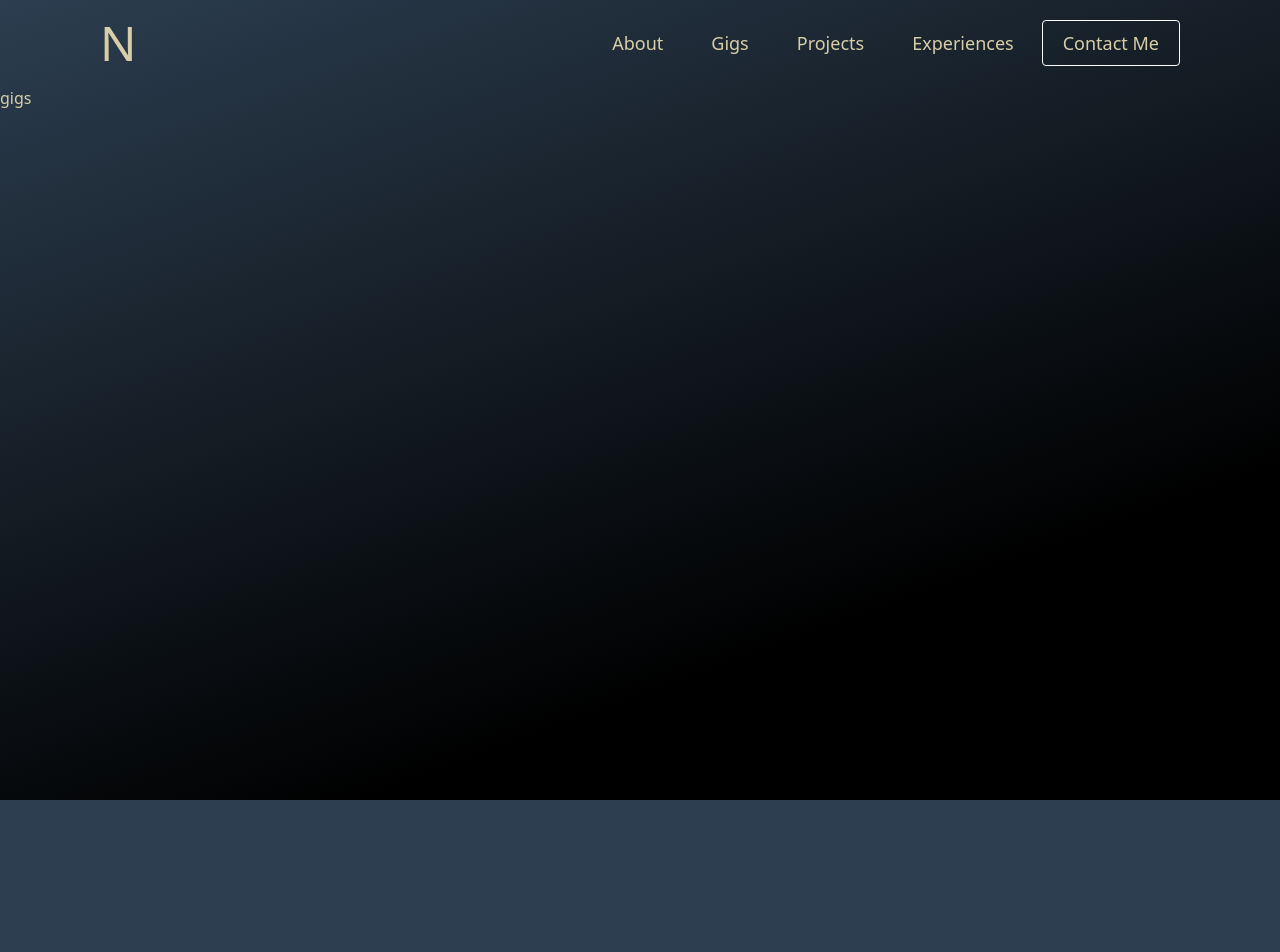
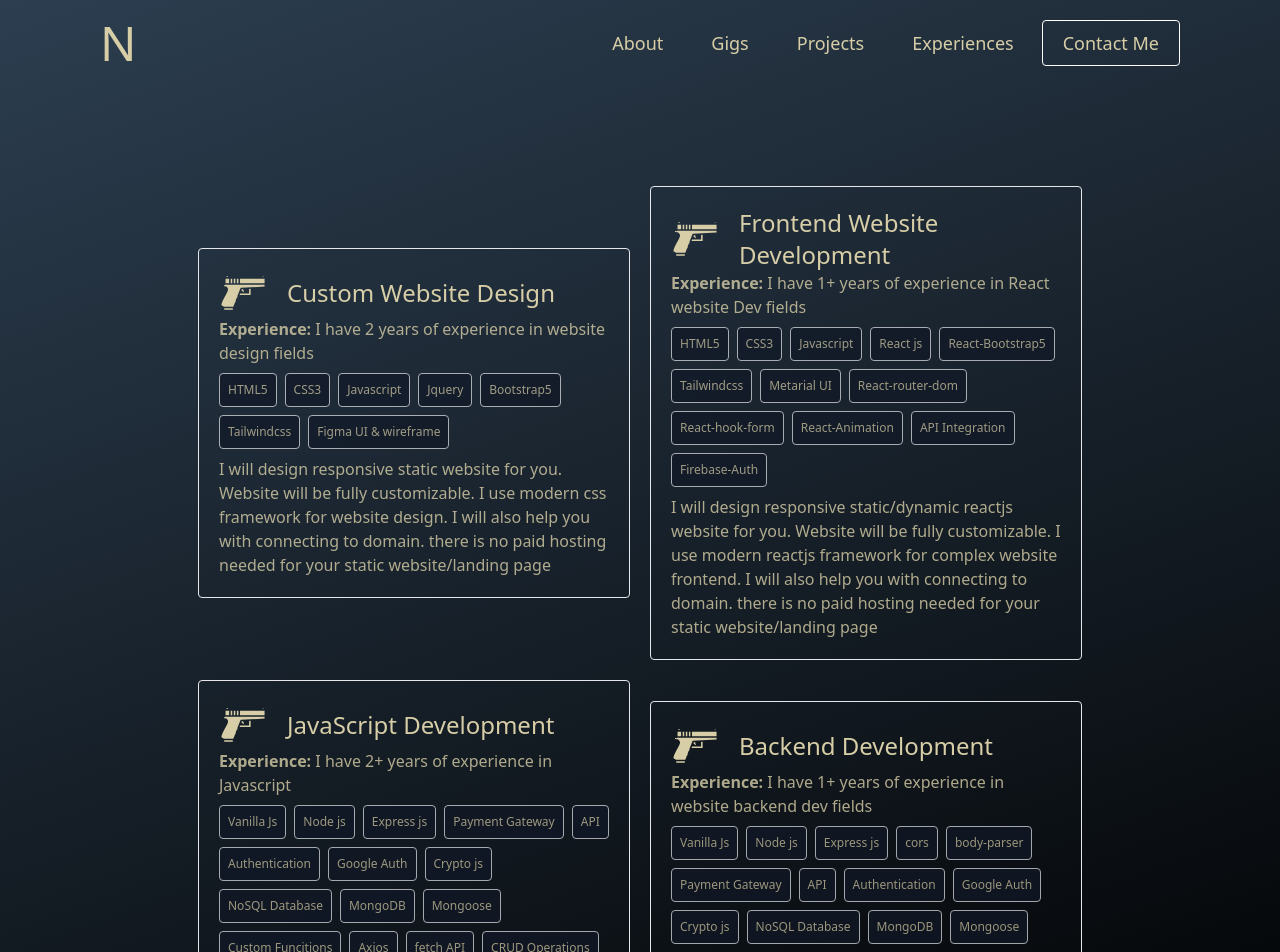
Before and after one commit to kaiesmahmud/nehal-portfolio, a React (Create React App) app: page /gigs in a window 1280 px wide. Shown: the top 952 px of the page. Before the commit the page ends 800 px from the top, so only its background shows below. Built offline with nearby package versions, Linux system fonts and the light colour scheme.

Commit message:
gigs page design started

```diff
--- a/src/pages/Gigs.js
+++ b/src/pages/Gigs.js
@@ -1,12 +1,82 @@
 import React from 'react';
+//icons
+import {GiGlock} from 'react-icons/gi'
 
 const Gigs = () => {
+    const gigs = [
+        {
+            id:1,
+            name:'Custom Website Design',
+            platforms:['HTML5','CSS3',"Javascript",'Jquery','Bootstrap5','Tailwindcss','Figma UI & wireframe'],
+            experience:'I have 2 years of experience in website design fields',
+            about:'I will design responsive static website for you. Website will be fully customizable. I use modern css framework for website design. I will also help you with connecting to domain. there is no paid hosting needed for your static website/landing page '
+        },
+        {
+            id:2,
+            name:'Frontend Website Development ',
+            platforms:['HTML5','CSS3',"Javascript",'React js','React-Bootstrap5','Tailwindcss','Metarial UI','React-router-dom','React-hook-form',"React-Animation",'API Integration',"Firebase-Auth"],
+            experience:'I have 1+ years of experience in React website Dev fields',
+            about:'I will design responsive static/dynamic reactjs website for you. Website will be fully customizable. I use modern reactjs framework for complex website frontend. I will also help you with connecting to domain. there is no paid hosting needed for your static website/landing page '
+        },
+        {
+            id:4,
+            name:'JavaScript Development',
+            platforms:['Vanilla Js','Node js',"Express js",'Payment Gateway','API',"Authentication",'Google Auth','Crypto js','NoSQL Database',"MongoDB",'Mongoose','Custom Funcitions','Axios','fetch API','CRUD Operations','Bug Fixing'],
+            experience:'I have 2+ years of experience in Javascript',
+            about:'I will connect frontend and backend with Javascript. Methods will be fully customizable. I will fix website bugs in website '
+        },
+        {
+            id:3,
+            name:'Backend Development',
+            platforms:['Vanilla Js','Node js',"Express js",'cors','body-parser','Payment Gateway','API',"Authentication",'Google Auth','Crypto js','NoSQL Database',"MongoDB",'Mongoose','CRUD Operations'],
+            experience:'I have 1+ years of experience in website backend dev fields',
+            about:'I will develop website backend for you. backend will be fully nodejs. I use latest versions of node modules for website backend. '
+        },
+        {
+            id:5,
+            name:'Website Re-organize',
+            platforms:['HTML5','CSS3',"Javascript",'React js','React-Bootstrap5','Tailwindcss','Metarial UI','React-router-dom','React-hook-form',"React-Animation",'API Integration',"Firebase-Auth",'Vanilla Js','Node js',"Express js",'cors','body-parser','Payment Gateway','API',"Authentication",'Google Auth','Crypto js','NoSQL Database',"MongoDB",'Mongoose','CRUD Operations'],
+            experience:'I have 1+ years of experience in website backend dev fields',
+            about:'I will redesign your website. I will fix all the previous bugs/errors. I use latest technologis for website redesign. '
+        },
+        {
+            id:6,
+            name:'Full Stack Website Design and Dev',
+            platforms:['HTML5','CSS3',"Javascript",'React js','React-Bootstrap5','Tailwindcss','Metarial UI','React-router-dom','React-hook-form',"React-Animation",'API Integration',"Firebase-Auth",'Vanilla Js','Node js',"Express js",'cors','body-parser','Payment Gateway','API',"Authentication",'Google Auth','Crypto js','NoSQL Database',"MongoDB",'Mongoose','CRUD Operations'],
+            experience:'I have 1+ years of experience in website backend dev fields',
+            about:'I will create your website from scratch. I will do all the development with MERN Stack Technology. I use latest technologis for website development. '
+        },
+
+    ]
     return (
-        <div>
-            <div>
+        <div className='m-10 lg:m-20 p-5 flex flex-wrap justify-center items-center gap-5'>
+            {
+                gigs.map(ob=>(
+                    <div key={ob.id} className=' border p-5 w-[100%] lg:w-[40%] rounded hover:bg-black transition-all ease-in duration-300'>
+                        <div className='flex justify-start gap-5 items-center'>
+                            <div className='text-xl lg:text-5xl'><GiGlock/></div>
+                            <h1 className='text-xl lg:text-2xl font-light'>{ob.name}</h1>
+                        </div>
+                        <div>
+                            <p className='font-light opacity-80'> <span className='font-semibold'>Experience: </span>
+                            {ob.experience}
+                            </p>
+                            <div className='text-xs my-2 font-light flex flex-wrap items-center gap-2 '>
+                                {
+                                    ob?.platforms.map(ob=>
+                                    <div className=' border rounded p-2  bg-gray-900 opacity-70'>{ob}</div>)
+                                }
+                            </div>
 
-            </div>
-            gigs
+                            <p className='font-extralight opacity-80'>
+                            {ob.about}
+                            </p>
+                        </div>
+                    </div>
+
+                ))
+            }
+
         </div>
     );
 };
```
